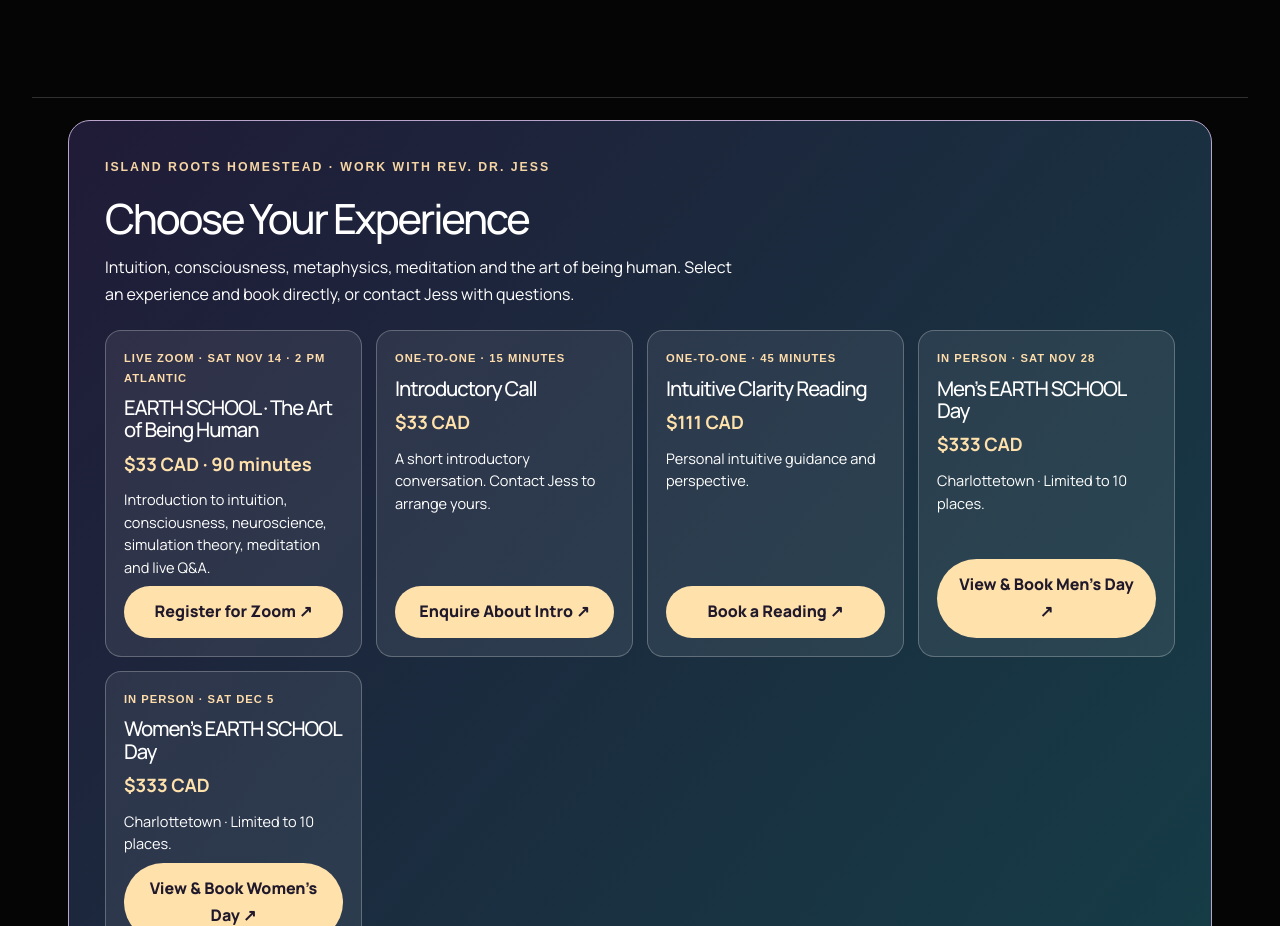
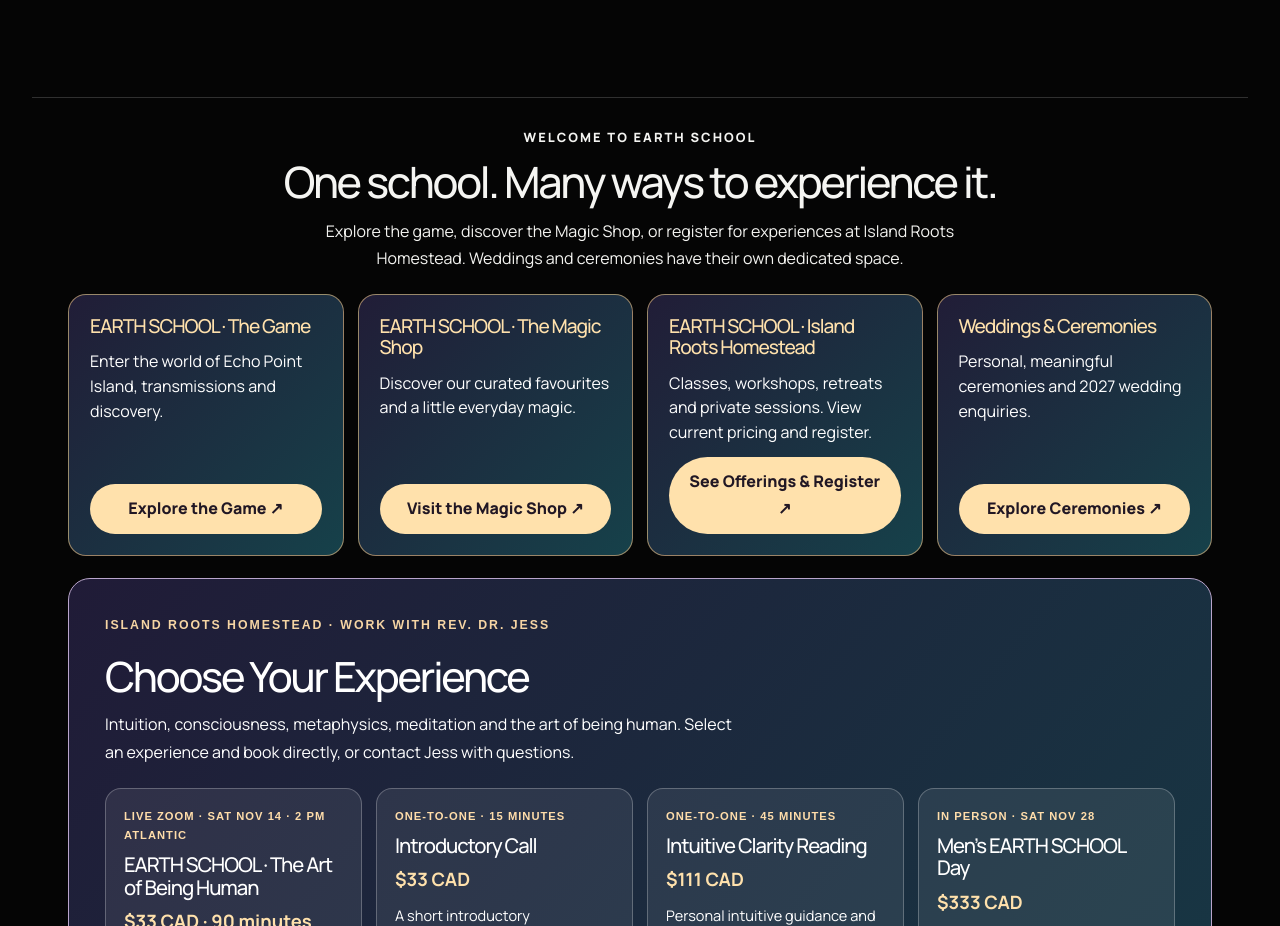
Before and after one commit to jessgoodvibesonly/jessgoodvibesonly, a Next.js app: page / in a window 1280 px wide. Shown: the part 880-1806 px from the top of the page. Built offline with nearby package versions, Linux system fonts and the light colour scheme; a web font is replaced by a local one.

Commit message:
Clarify Earth School navigation: game, magic shop, homestead and weddings

```diff
--- a/app/page.tsx
+++ b/app/page.tsx
@@ -312,6 +312,25 @@ export default function Home() {
             sizes="(max-width: 900px) 100vw, 40vw"
             priority
           />
+        </div>
+      </section>
+      <section aria-label="Explore Earth School" style={{maxWidth:"1180px",margin:"28px auto 12px",padding:"0 18px"}}>
+        <p style={{textAlign:"center",letterSpacing:".16em",fontWeight:800,fontSize:".8rem",margin:"0 0 10px"}}>WELCOME TO EARTH SCHOOL</p>
+        <h2 style={{textAlign:"center",fontSize:"clamp(1.7rem,3.6vw,2.7rem)",margin:"0 0 12px"}}>One school. Many ways to experience it.</h2>
+        <p style={{textAlign:"center",maxWidth:"66ch",margin:"0 auto 22px",lineHeight:1.7}}>Explore the game, discover the Magic Shop, or register for experiences at Island Roots Homestead. Weddings and ceremonies have their own dedicated space.</p>
+        <div style={{display:"grid",gridTemplateColumns:"repeat(auto-fit,minmax(min(100%,230px),1fr))",gap:"14px"}}>
+          {[
+            {name:"EARTH SCHOOL · The Game",detail:"Enter the world of Echo Point Island, transmissions and discovery.",url:"#earth-school",action:"Explore the Game"},
+            {name:"EARTH SCHOOL · The Magic Shop",detail:"Discover our curated favourites and a little everyday magic.",url:"https://earthschoolmagicshop.vercel.app",action:"Visit the Magic Shop"},
+            {name:"EARTH SCHOOL · Island Roots Homestead",detail:"Classes, workshops, retreats and private sessions. View current pricing and register.",url:"#book-experiences",action:"See Offerings & Register"},
+            {name:"Weddings & Ceremonies",detail:"Personal, meaningful ceremonies and 2027 wedding enquiries.",url:"/interfaith-ceremonies",action:"Explore Ceremonies"}
+          ].map(item=>(
+            <article key={item.name} style={{border:"1px solid rgba(221,183,128,.65)",borderRadius:"18px",background:"linear-gradient(135deg,#211d37,#16414a)",padding:"21px",color:"#fff",display:"flex",flexDirection:"column",gap:"12px"}}>
+              <h3 style={{fontSize:"1.2rem",color:"#ffe1ac",margin:0}}>{item.name}</h3>
+              <p style={{lineHeight:1.55,flex:1,margin:0}}>{item.detail}</p>
+              <a href={item.url} style={{display:"block",borderRadius:"40px",padding:"11px 14px",textDecoration:"none",fontWeight:800,color:"#211724",background:"#ffe1ac",textAlign:"center"}}>{item.action} ↗</a>
+            </article>
+          ))}
         </div>
       </section>
       <section id="book-experiences" aria-label="Book an experience with Jess" style={{maxWidth:"1180px",margin:"22px auto",padding:"0 18px"}}>
```
